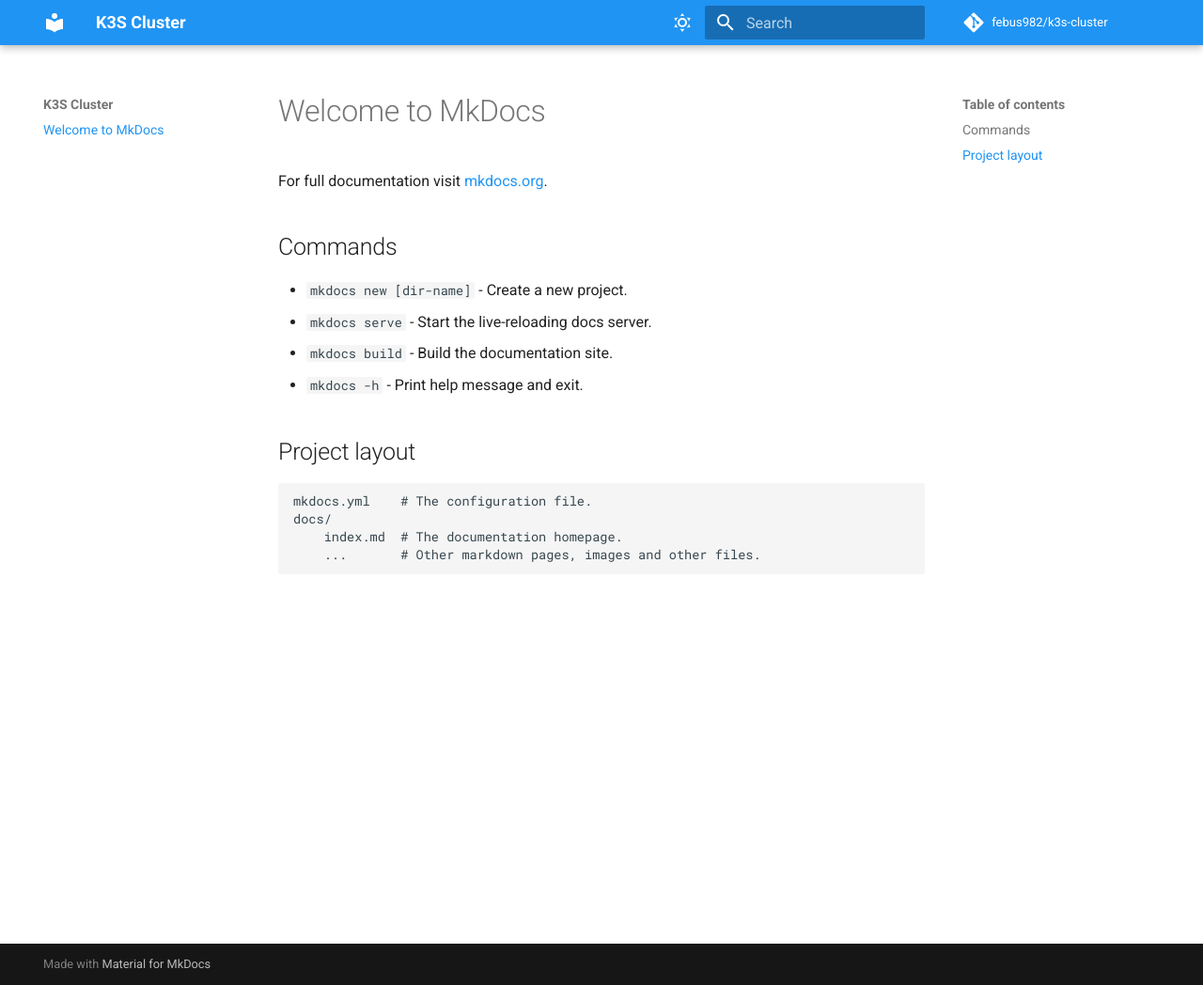
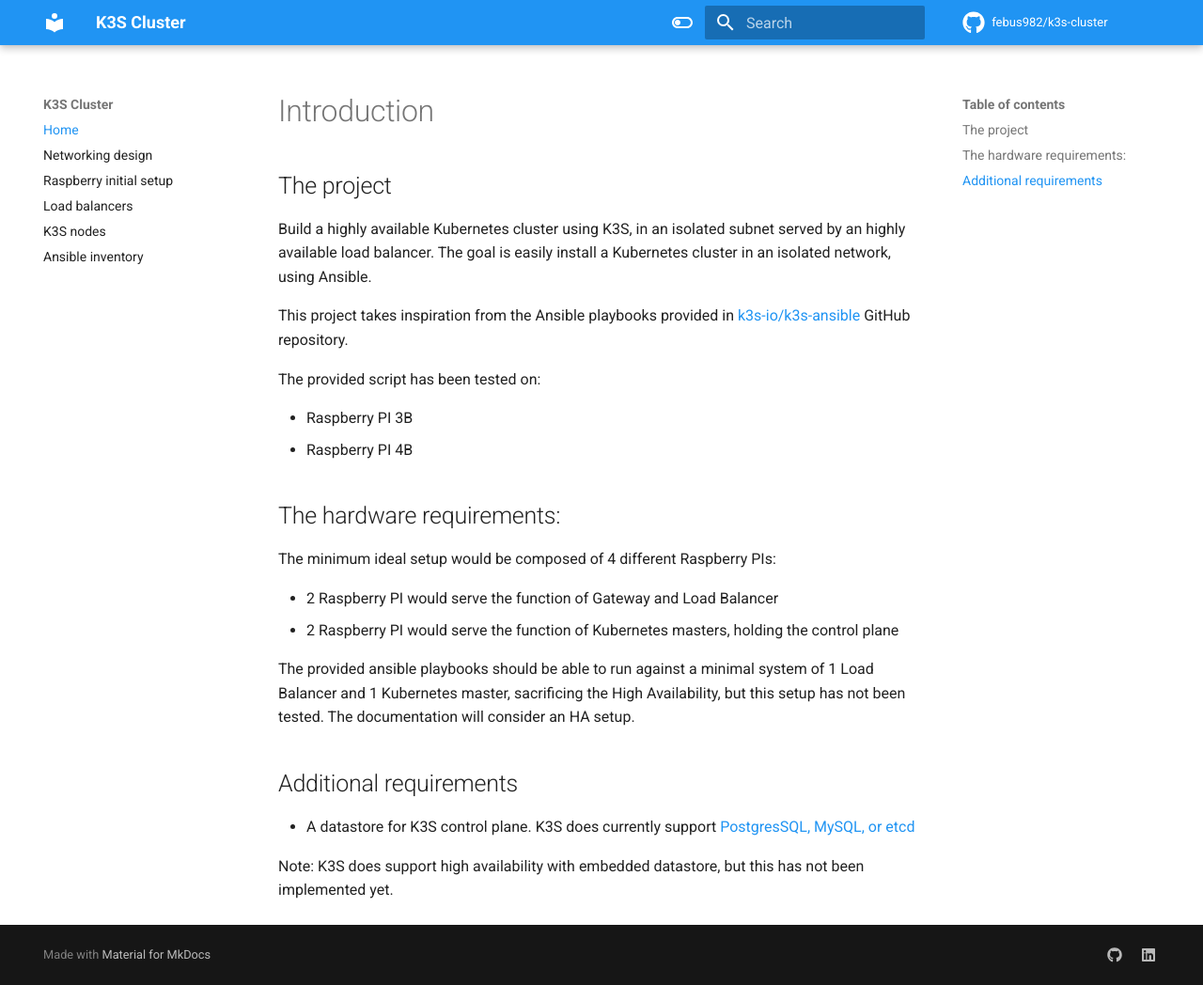
Before and after one commit to febus982/k3s-cluster, an MkDocs documentation site: the page built from docs/index.md, in a window 1280 px wide and 1048 px high. Shown: the whole window at 94% size. Built offline with MkDocs 1.6.1 and Material for MkDocs 9.7.7, drawn with Linux system fonts in a browser that asks for light colours; comment, search, counter and statistics services are not loaded.

Commit message:
Add documentation plus sample inventory.yml

```diff
--- a/docs/index.md
+++ b/docs/index.md
@@ -1,17 +1,29 @@
-# Welcome to MkDocs
+# Introduction
 
-For full documentation visit [mkdocs.org](https://www.mkdocs.org).
+## The project
 
-## Commands
+Build a highly available Kubernetes cluster using K3S, in an isolated subnet served by an highly available load balancer.
+The goal is easily install a Kubernetes cluster in an isolated network, using Ansible.
 
-* `mkdocs new [dir-name]` - Create a new project.
-* `mkdocs serve` - Start the live-reloading docs server.
-* `mkdocs build` - Build the documentation site.
-* `mkdocs -h` - Print help message and exit.
+This project takes inspiration from the Ansible playbooks provided in [k3s-io/k3s-ansible](https://github.com/k3s-io/k3s-ansible) GitHub repository.
 
-## Project layout
+The provided script has been tested on:
 
-    mkdocs.yml    # The configuration file.
-    docs/
-        index.md  # The documentation homepage.
-        ...       # Other markdown pages, images and other files.
+- Raspberry PI 3B
+- Raspberry PI 4B
+
+## The hardware requirements:
+
+The minimum ideal setup would be composed of 4 different Raspberry PIs:
+
+- 2 Raspberry PI would serve the function of Gateway and Load Balancer
+- 2 Raspberry PI would serve the function of Kubernetes masters, holding the control plane
+
+The provided ansible playbooks should be able to run against a minimal system of 1 Load Balancer and 1 Kubernetes master,
+sacrificing the High Availability, but this setup has not been tested. The documentation will consider an HA setup.
+
+## Additional requirements
+
+- A datastore for K3S control plane. K3S does currently support [PostgresSQL, MySQL, or etcd](https://rancher.com/docs/k3s/latest/en/installation/datastore)
+
+Note: K3S does support high availability with embedded datastore, but this has not been implemented yet.
--- a/mkdocs.yml
+++ b/mkdocs.yml
@@ -1,9 +1,22 @@
 site_name: K3S Cluster
 repo_url: https://github.com/febus982/k3s-cluster
 repo_name: febus982/k3s-cluster
+nav:
+  - Home: index.md
+  - Networking design: networking.md
+  - Raspberry initial setup: initial_setup.md
+  - Load balancers: load_balancers.md
+  - K3S nodes: k3s_nodes.md
+  - Ansible inventory: inventory.md
+
+markdown_extensions:
+  - pymdownx.snippets
+  - pymdownx.highlight
+  - pymdownx.superfences
+
 theme:
   icon:
-    repo: fontawesome/brands/git-alt
+    repo: fontawesome/brands/github
   name: material
   palette:
     - media: "(prefers-color-scheme: light)"
@@ -11,11 +24,17 @@ theme:
       primary: blue
       accent: blue
       toggle:
-        icon: material/weather-sunny
+        icon: material/toggle-switch-off-outline
         name: Switch to dark mode
     - media: "(prefers-color-scheme: dark)"
       scheme: slate
       primary: black
       toggle:
-        icon: material/weather-night
+        icon: material/toggle-switch
         name: Switch to light mode
+extra:
+  social:
+    - icon: fontawesome/brands/github
+      link: https://github.com/febus982/flux-k3s-cluster
+    - icon: fontawesome/brands/linkedin
+      link: https://www.linkedin.com/in/federico-b-a0b78232/
```
Also changed, not shown: docs/initial_setup.md (added, +31 -0 lines), docs/inventory.md (added, +5 -0 lines), docs/k3s_nodes.md (added, +35 -0 lines), docs/load_balancers.md (added, +27 -0 lines), docs/networking.md (added, +25 -0 lines), 4 other files.
